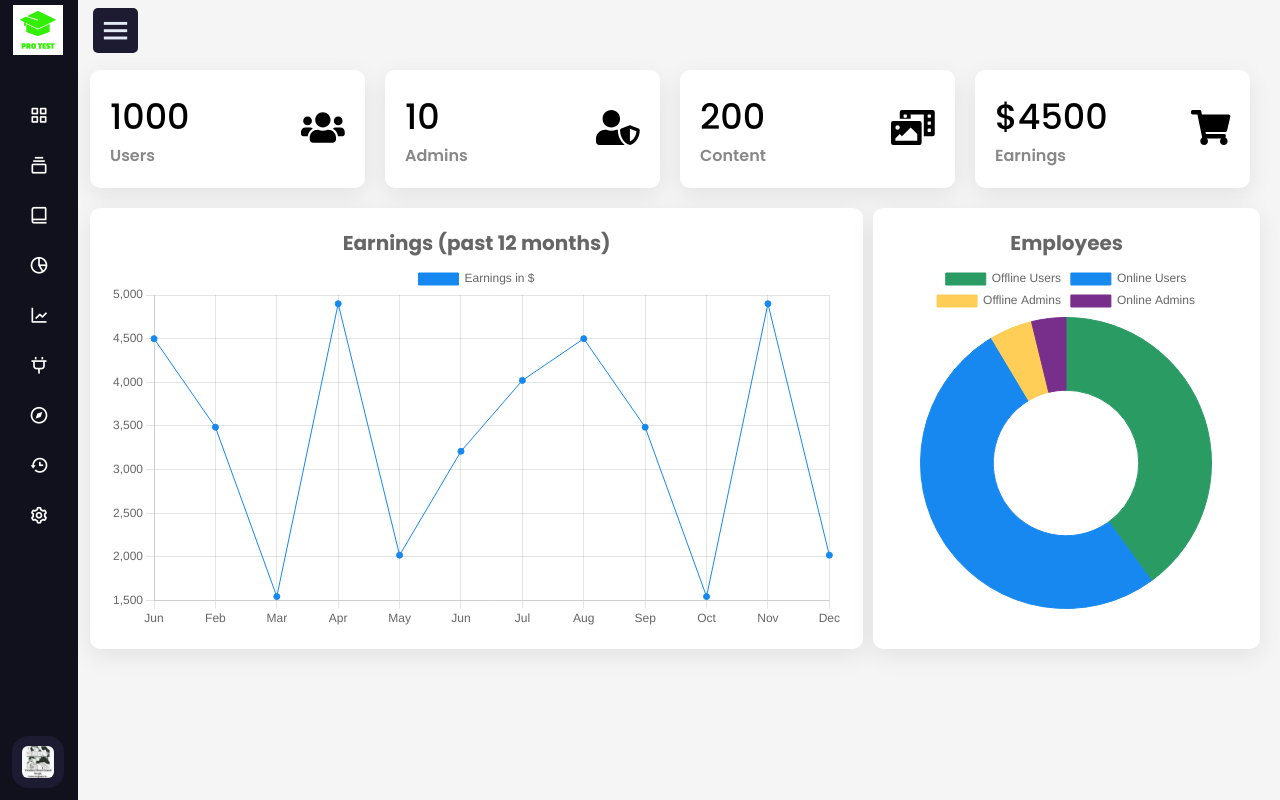
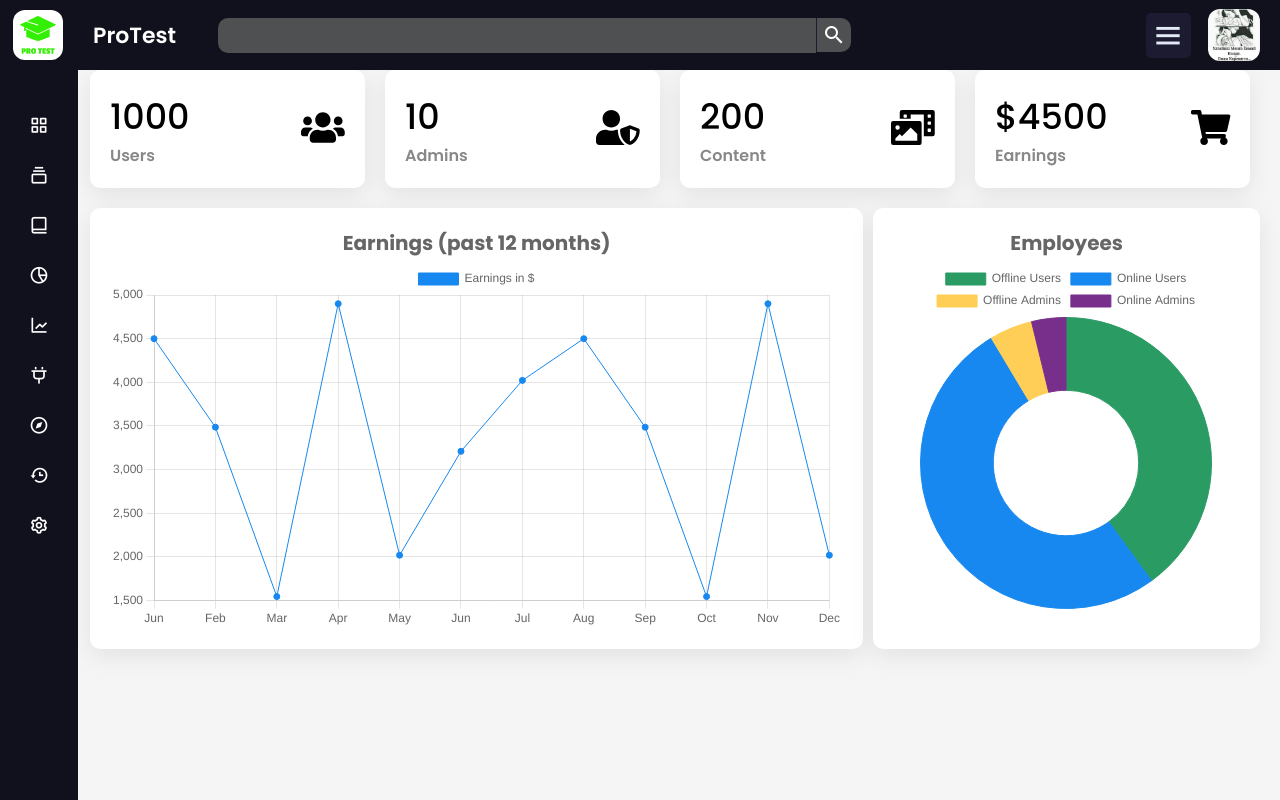
Before and after one commit to Ahmadjondev/protest_backend, a Django app: template templates/index.html in a window 1280 px wide. Run offline with Django 4.2, Linux system fonts and the light colour scheme; the template is opened without the code that fills it, so the values that code supplies are empty; some libraries are stand-ins or nearby versions.

Commit message:
admin panel

```diff
--- a/templates/assets/css/admin.css
+++ b/templates/assets/css/admin.css
@@ -31,6 +31,105 @@ html {
   background: #c2c6cc;
 }
 
+.top_nav{
+  position: fixed;
+  width: calc(100% - 218px);
+  right: 0;
+  top: 0;
+  background: #11101d;
+  height: 70px;
+  display: flex;
+  align-items: center;
+  justify-content: space-between;
+  padding: 0;
+}
+
+.top_nav .left_box{
+  width: 100%;
+  display: flex;
+  align-items: center;
+}
+
+.top_nav .left_box input{
+  background: #4f5051;
+  border-radius: 10px 0 0 10px;
+  color: #fff;
+  border: none;
+  padding: 5px 10px;
+  font-size: 16px;
+  letter-spacing: .8px;
+  outline: none;
+  width: 65%;
+}
+
+.top_nav .left_box button{
+  background: #4f5051;
+  color: #fff;
+  border: none;
+  border-left: 1px solid #1d1b31;
+  outline: none;
+  font-size: 10px;
+  padding: 5px;
+  border-radius: 0 10px 10px 0;
+  display: flex;
+  align-items: center;
+  justify-content: center;
+  cursor: pointer;
+}
+
+.top_nav .right_box{
+  display: flex;
+  align-items: center;
+  justify-content: space-between;
+}
+
+.top_nav .right_box div{
+  margin: 0 5px;
+}
+
+.top_nav .right_box .profile-details {
+  position: relative;
+  bottom: 0;
+  display: flex;
+  align-items: center;
+  justify-content: space-between;
+  transition: all 0.5s ease;
+}
+
+.top_nav .right_box .profile-details .profile-content {
+  display: flex;
+  align-items: center;
+}
+
+.top_nav .right_box .profile-details img {
+  height: 52px;
+  width: 52px;
+  object-fit: cover;
+  border-radius: 12px;
+  background: #1d1b31;
+  transition: all 0.5s ease;
+}
+
+.top_nav .right_box .profile-details .profile_name,
+.top_nav .right_box .profile-details .job {
+  color: #fff;
+  font-size: 18px;
+  font-weight: 500;
+  white-space: nowrap;
+  display: none;
+}
+
+.top_nav .right_box .profile-details .job {
+  font-size: 12px;
+  display: none;
+}
+
+.top_nav .right_box .profile-details .bx{
+  display: none;
+}
+
+
+
 .sidebar {
   position: fixed;
   top: 0;
@@ -47,10 +146,11 @@ html {
 }
 
 .sidebar .logo-details {
-  height: 60px;
+  height: 70px;
   width: 100%;
   display: flex;
   align-items: center;
+  background: #11101d;
 }
 
 .sidebar .logo-details i {
@@ -66,19 +166,29 @@ html {
   height: 50px;
   min-width: 50px;
   margin: 13px;
+  border-radius: 12px;
 }
 
 .sidebar .logo-details .logo_name {
+  width: 140px;
+  height: 70px;
+  top: 0px;
+  left: 78px;
+  position: absolute;
+  display: flex;
+  align-items: center;
+  padding-left: 15px;
   font-size: 22px;
   color: #fff;
   font-weight: 600;
   transition: 0.3s ease;
   transition-delay: 0.1s;
+  background: #11101d;
 }
 
 .sidebar.close .logo-details .logo_name {
   transition-delay: 0s;
-  opacity: 0;
+  opacity: 1;
   pointer-events: none;
 }
 
@@ -220,75 +330,17 @@ html {
   transform: translateY(-50%);
 }
 
-.sidebar .profile-details {
-  position: fixed;
-  bottom: 0;
-  width: 260px;
-  display: flex;
-  align-items: center;
-  justify-content: space-between;
-  background: #1d1b31;
-  padding: 12px 0;
-  transition: all 0.5s ease;
-}
-
-.sidebar.close .profile-details {
-  background: none;
-}
-
-.sidebar.close .profile-details {
-  width: 78px;
-}
-
-.sidebar .profile-details .profile-content {
-  display: flex;
-  align-items: center;
-}
-
-.sidebar .profile-details img {
-  height: 52px;
-  width: 52px;
-  object-fit: cover;
-  border-radius: 16px;
-  margin: 0 14px 0 12px;
-  background: #1d1b31;
-  transition: all 0.5s ease;
-}
-
-.sidebar.close .profile-details img {
-  padding: 10px;
-}
-
-.sidebar .profile-details .profile_name,
-.sidebar .profile-details .job {
-  color: #fff;
-  font-size: 18px;
-  font-weight: 500;
-  white-space: nowrap;
-}
-
-.sidebar.close .profile-details i,
-.sidebar.close .profile-details .profile_name,
-.sidebar.close .profile-details .job {
-  display: none;
-}
-
-.sidebar .profile-details .job {
-  font-size: 12px;
-}
-
 .home-section {
-  position: fixed;
-  background: transparent;
-  left: 260px;
+  position: relative;
+  background: #11101d;
+  left: 0;
   width: 50px;
   height: 50px;
   transition: all 0.5s ease;
   z-index: 1;
-}
-
-.sidebar.close~.home-section {
-  left: 78px;
+  display: flex;
+  align-items: center;
+  justify-content: center;
 }
 
 .home-section .home-content {
@@ -307,7 +359,7 @@ html {
 }
 
 .home-section .home-content .bx-menu {
-  margin: 0 15px;
+  margin-top: 0;
   cursor: pointer;
 }
 
@@ -380,6 +432,7 @@ html {
 .cards .number {
   font-size: 35px;
   font-weight: 500;
+  transition: all .5s ease;
 }
 
 .cards .card-name {
@@ -389,12 +442,15 @@ html {
 
 }
 
-.cards .card:hover .card-name {
-  color: #000;
+.cards .icon-box svg {
+  font-size: 35px;
+  transition: all .5s ease;
 }
 
-.cards .icon-box svg {
-  font-size: 35px;
+.cards .card:hover .card-name,
+.cards .card:hover .number,
+.cards .card:hover .icon-box svg {
+  color: #fff;
 }
 
 .main .charts {
--- a/templates/index.html
+++ b/templates/index.html
@@ -20,6 +20,29 @@
                 <img src="./assets/images/favicon.jpg" alt="" class="logo-icon">
                 <span class="logo_name">ProTest</span>
             </div>
+            <ul class="top_nav">
+                <div class="left_box">
+                    <input type="text">
+                    <button><i class="material-icons-outlined">search</i></button>
+                </div>
+                <div class="right_box">
+                    <div class="home-section">
+                        <div class="home-content">
+                            <i class='bx bx-menu'></i>
+                        </div>
+                    </div>
+                    <div class="profile-details">
+                        <div class="profile-content">
+                            <img src="./assets/images/Shuhrat.jpg" alt="profileImg">
+                        </div>
+                        <div class="name-job">
+                            <div class="profile_name">Shuhrat</div>
+                            <div class="job">Admin</div>
+                        </div>
+                        <i class='bx bx-log-out'></i>
+                    </div>
+                </div>
+            </ul>
             <ul class="nav-links">
                 <li>
                     <a href="#">
@@ -120,25 +143,8 @@
                         <li><a class="link_name" href="#">Setting</a></li>
                     </ul>
                 </li>
-                <li>
-                    <div class="profile-details">
-                        <div class="profile-content">
-                            <img src="./assets/images/Shuhrat.jpg" alt="profileImg">
-                        </div>
-                        <div class="name-job">
-                            <div class="profile_name">Shuhrat</div>
-                            <div class="job">Admin</div>
-                        </div>
-                        <i class='bx bx-log-out'></i>
-                    </div>
-                </li>
             </ul>
         </div>
-        <section class="home-section">
-            <div class="home-content">
-                <i class='bx bx-menu'></i>
-            </div>
-        </section>
     </div>
     <div class="main main-width">
         <div class="cards">
```
